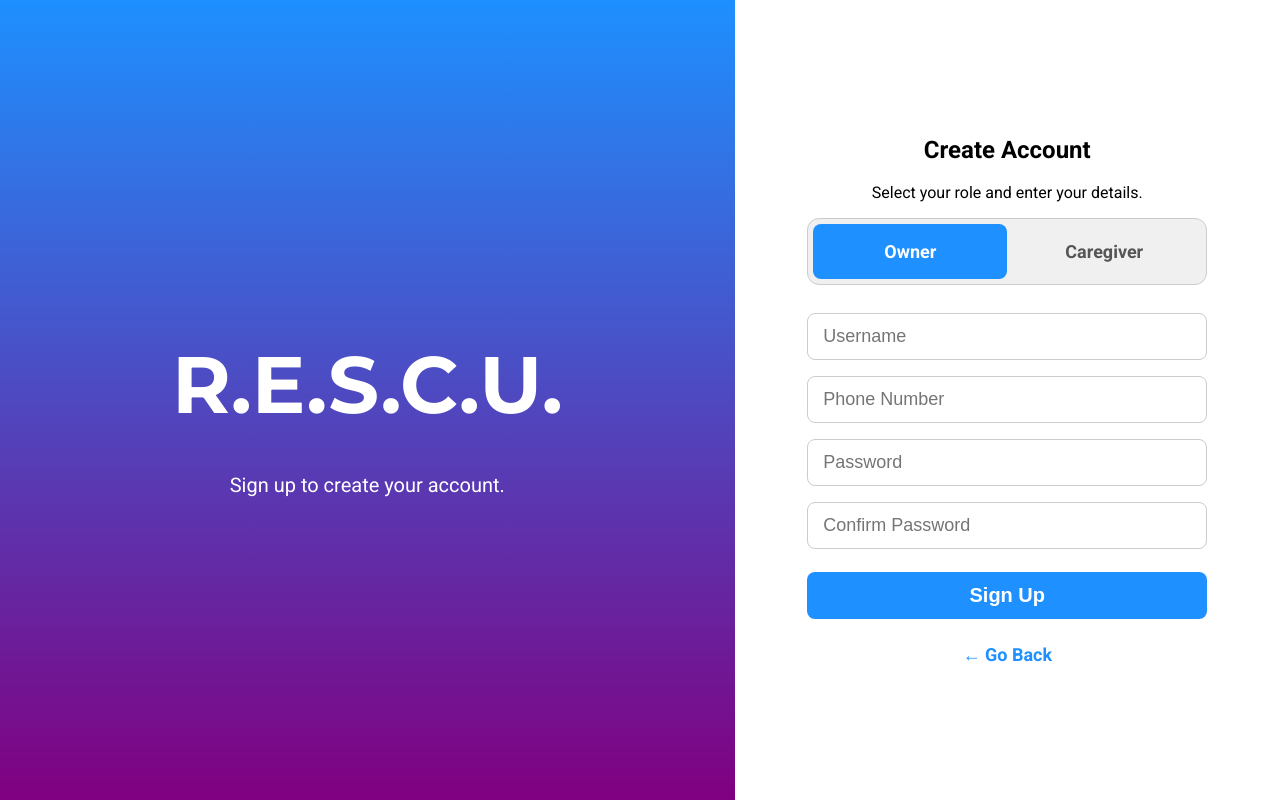
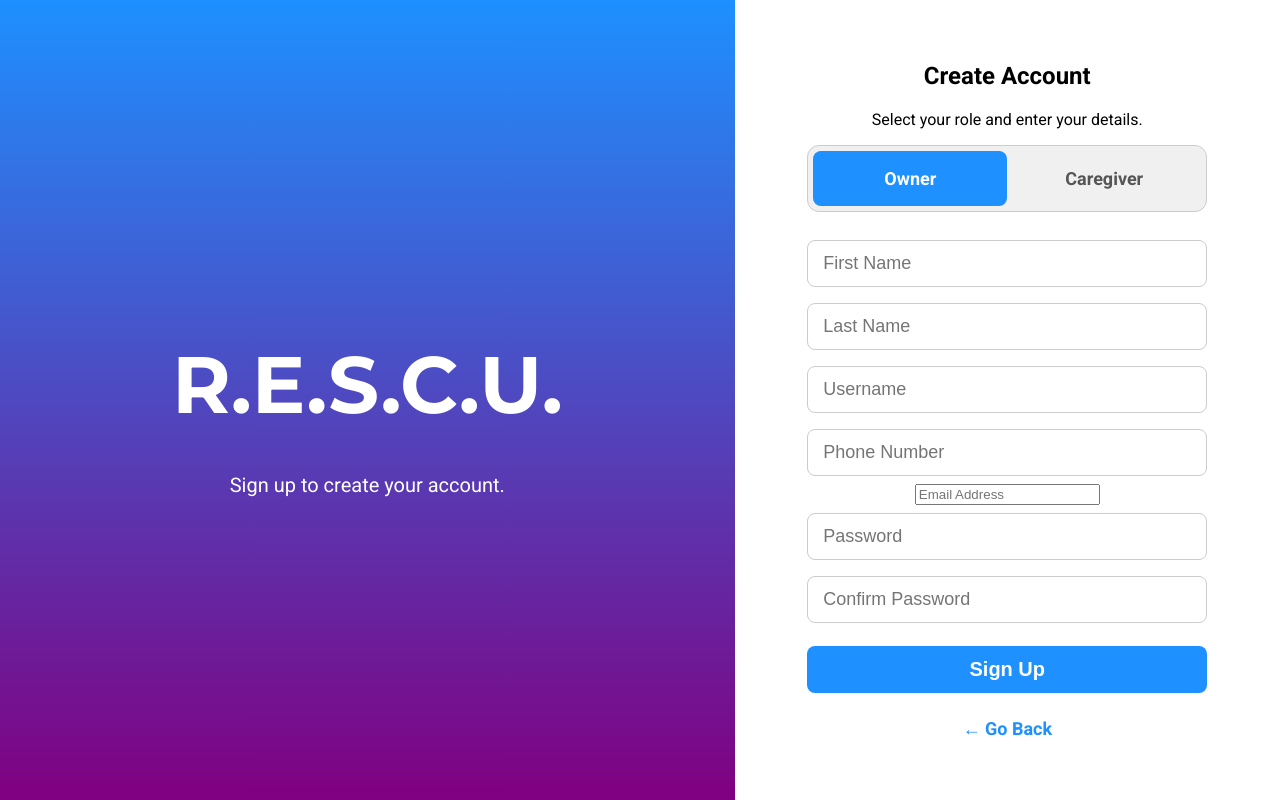
Before and after one commit to Lexie13/RESCU, a Flask app: page /signup in a window 1280 px wide. Run offline with Flask 3, Linux system fonts and the light colour scheme.

Commit message:
Update signup.html

```diff
--- a/frontend/templates/signup.html
+++ b/frontend/templates/signup.html
@@ -32,8 +32,11 @@
                         </div>
                     </div>
 
+                    <input type="text" name="first_name" placeholder="First Name" required>
+                    <input type="text" name="last_name" placeholder="Last Name" required>
                     <input type="text" name="username" placeholder="Username" required>
                     <input type="tel" name="phone" placeholder="Phone Number" required>
+                    <input type="email" name="email" placeholder="Email Address" required>
                     <input type="password" name="password" placeholder="Password" required>
                     <input type="password" name="confirm_password" placeholder="Confirm Password" required>
 
```
